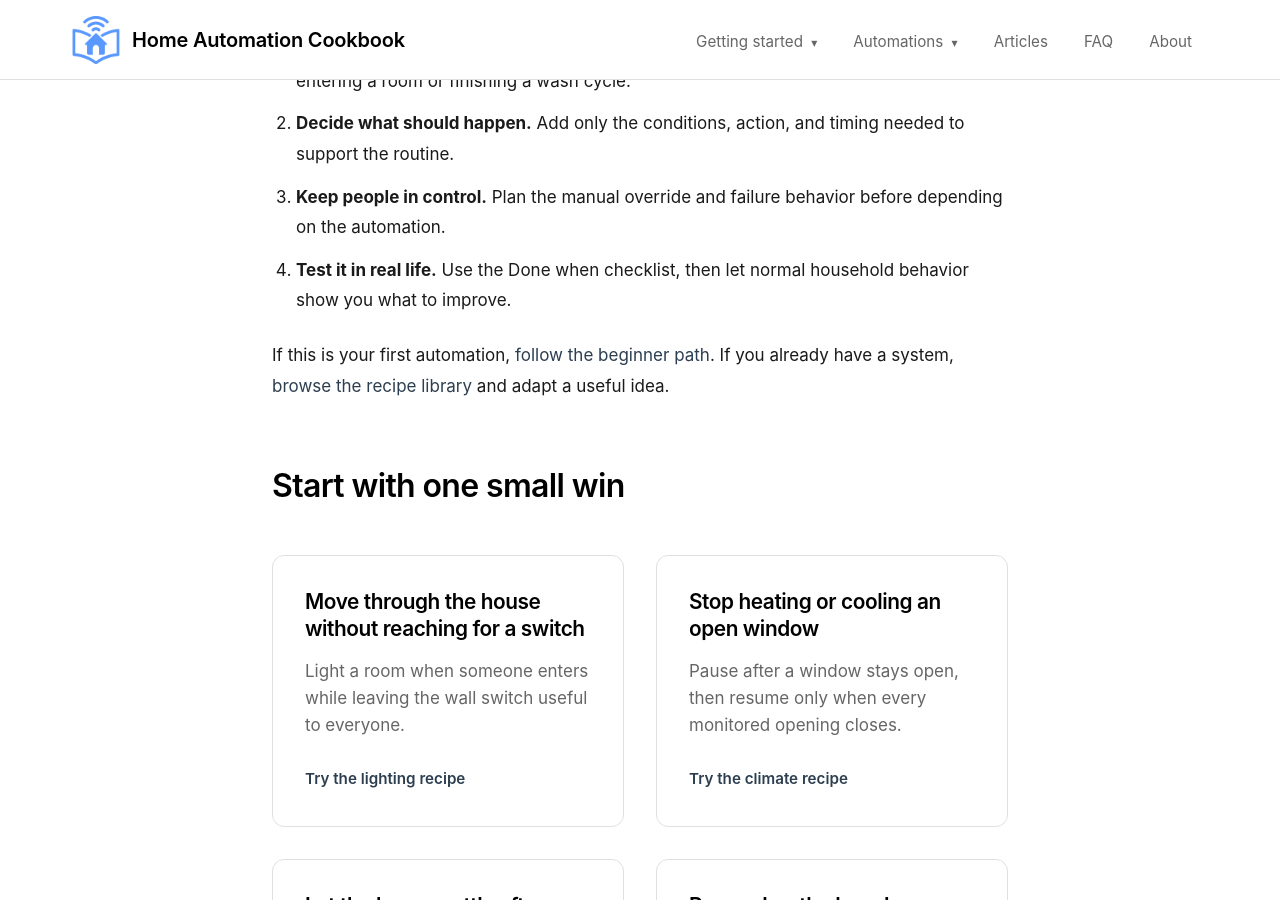
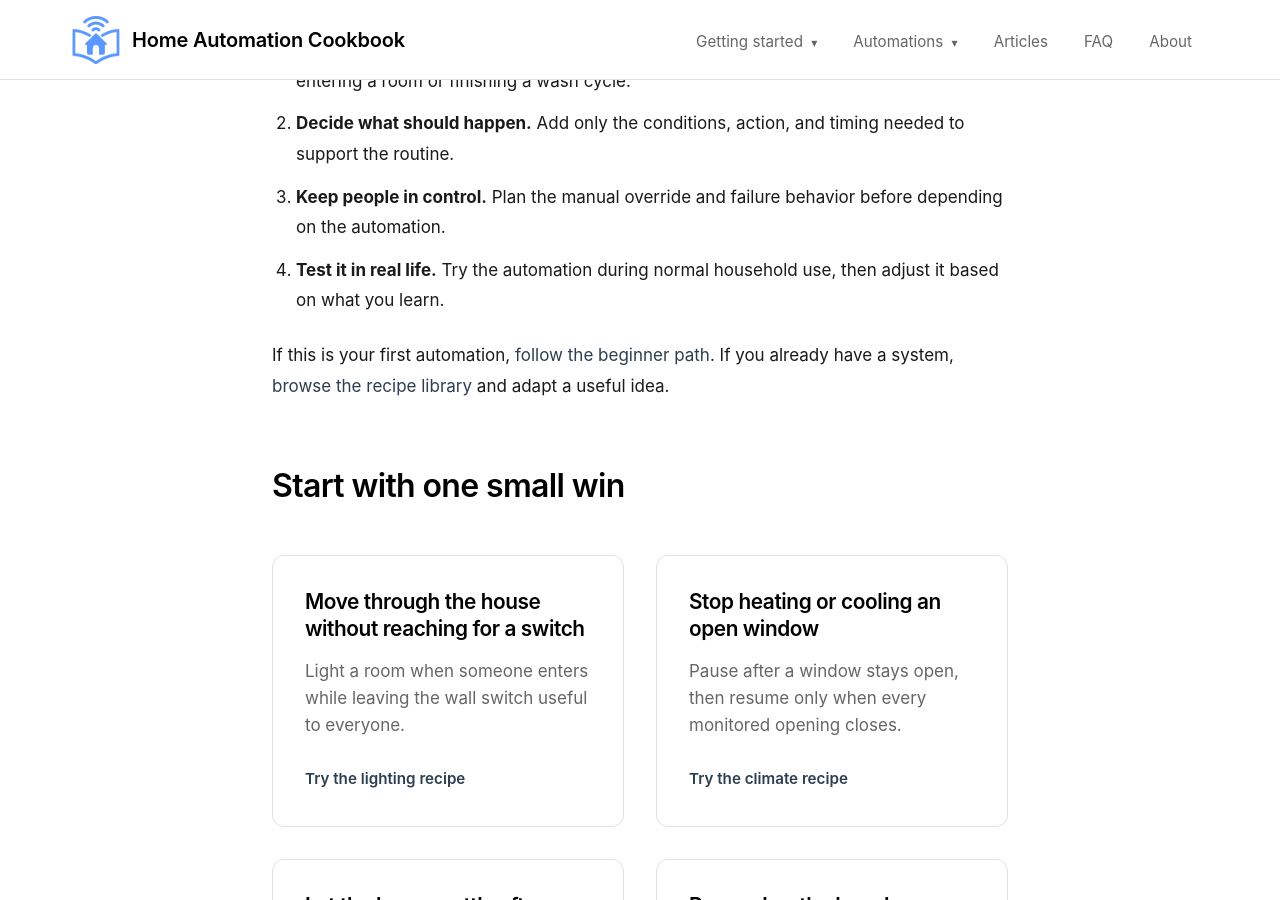
Before and after one commit to madskristensen/HomeAutomationCookbook, a Jekyll site: the page built from docs/index.md, in a window 1280 px wide and 900 px high, scrolled down 1799 px. Built offline with Jekyll 4.4.1, drawn with Linux system fonts in a browser that asks for light colours.

Commit message:
Refine automation testing guidance
Encourage real-life testing and iterative adjustments based on household experience.

```diff
--- a/docs/index.md
+++ b/docs/index.md
@@ -36,7 +36,7 @@ You do not need to copy someone else's smart home. Every recipe uses the same bu
 1. **Notice the right moment.** Choose a trigger that represents something useful, such as entering a room or finishing a wash cycle.
 2. **Decide what should happen.** Add only the conditions, action, and timing needed to support the routine.
 3. **Keep people in control.** Plan the manual override and failure behavior before depending on the automation.
-4. **Test it in real life.** Use the Done when checklist, then let normal household behavior show you what to improve.
+4. **Test it in real life.** Try the automation during normal household use, then adjust it based on what you learn.
 
 If this is your first automation, [follow the beginner path](/getting-started/index.html). If you already have a system, [browse the recipe library](/automation/index.html) and adapt a useful idea.
 
```
